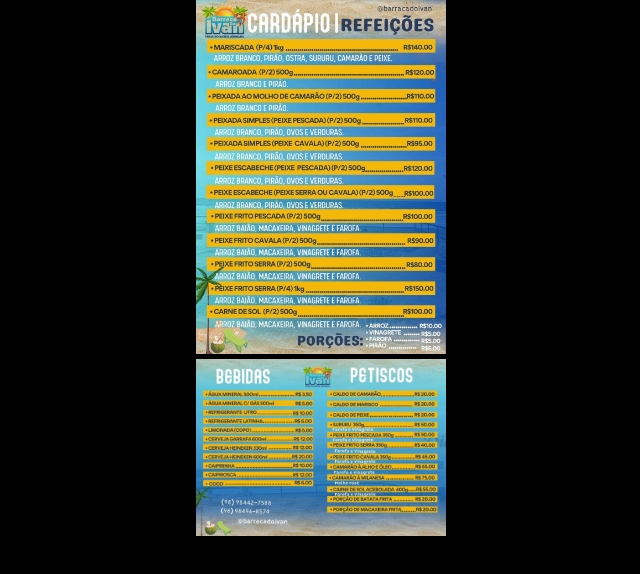
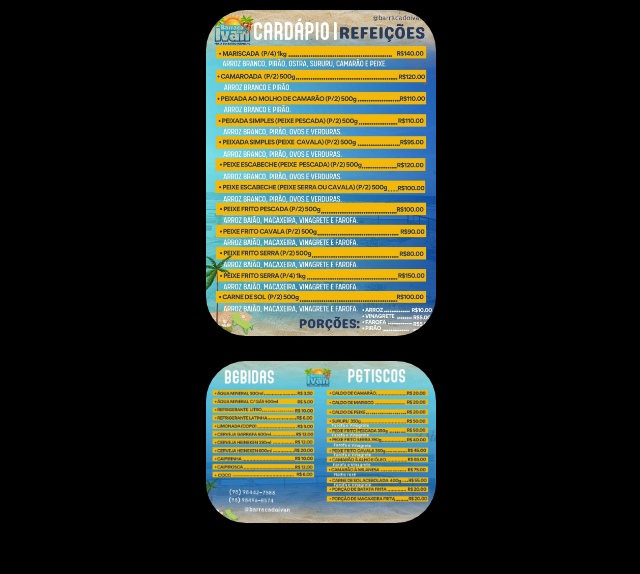
Before and after one commit to Ithaian7/LinketreeBarracaIvan, a plain HTML site: page Cardapio.html in a window 1280 px wide. Shown: the whole page, without its empty margins (319-959 px from the left). Drawn offline with Linux system fonts and the light colour scheme.

Commit message:
Update style.css

```diff
--- a/style.css
+++ b/style.css
@@ -22,10 +22,13 @@ background-color: #000000;
 
 .item{
 
-        max-width: 250px;
-        justify-content: center;
-        align-items: center;
-        flex-direction: center;
+    max-width: 250px;
+    padding: 10px;
+    border-radius: 50px;
+    box-shadow: 5px 5px 10px #000000bb;
+    justify-content: center;
+    align-items: center;
+    flex-direction: center;
     }
 
 
```
